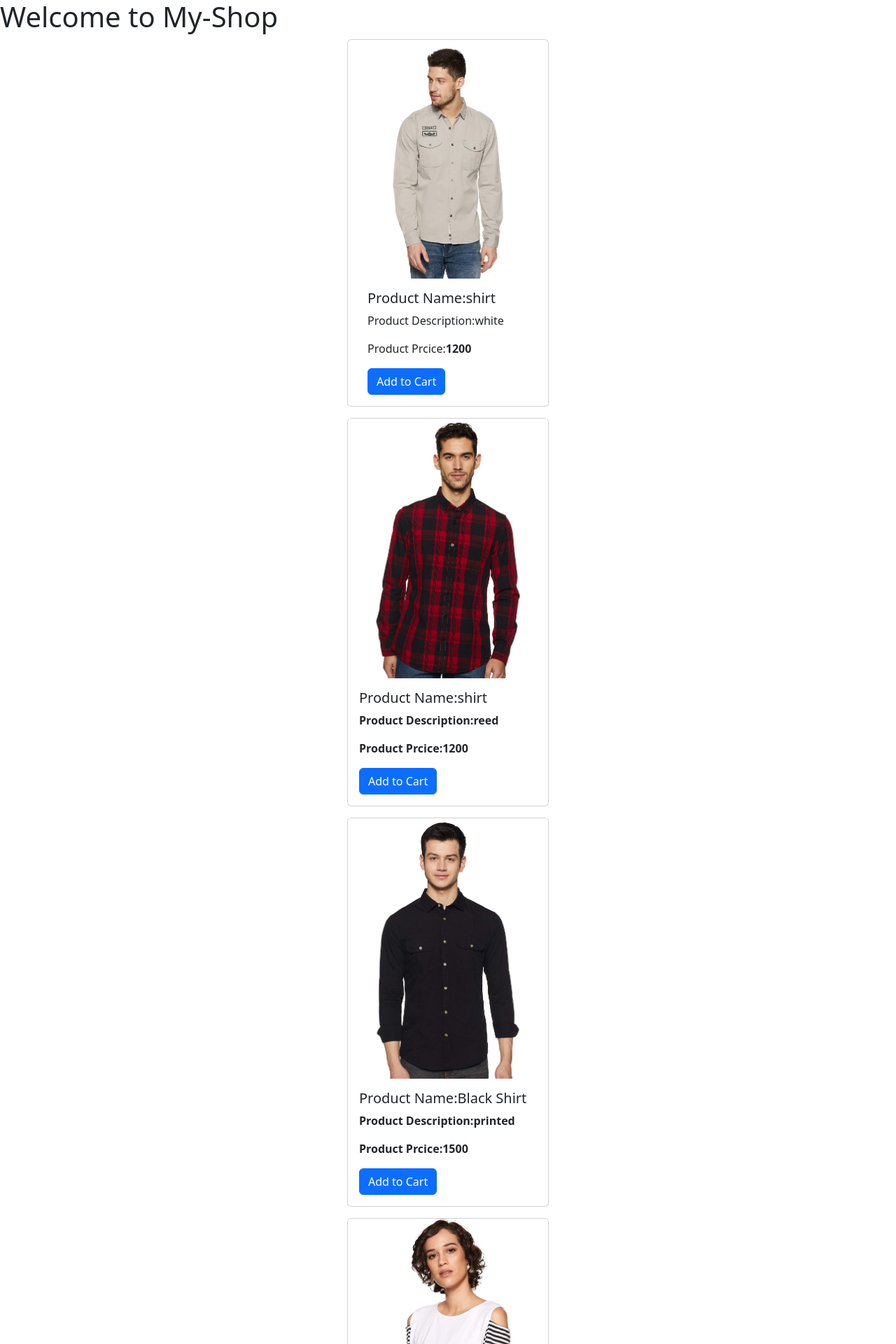
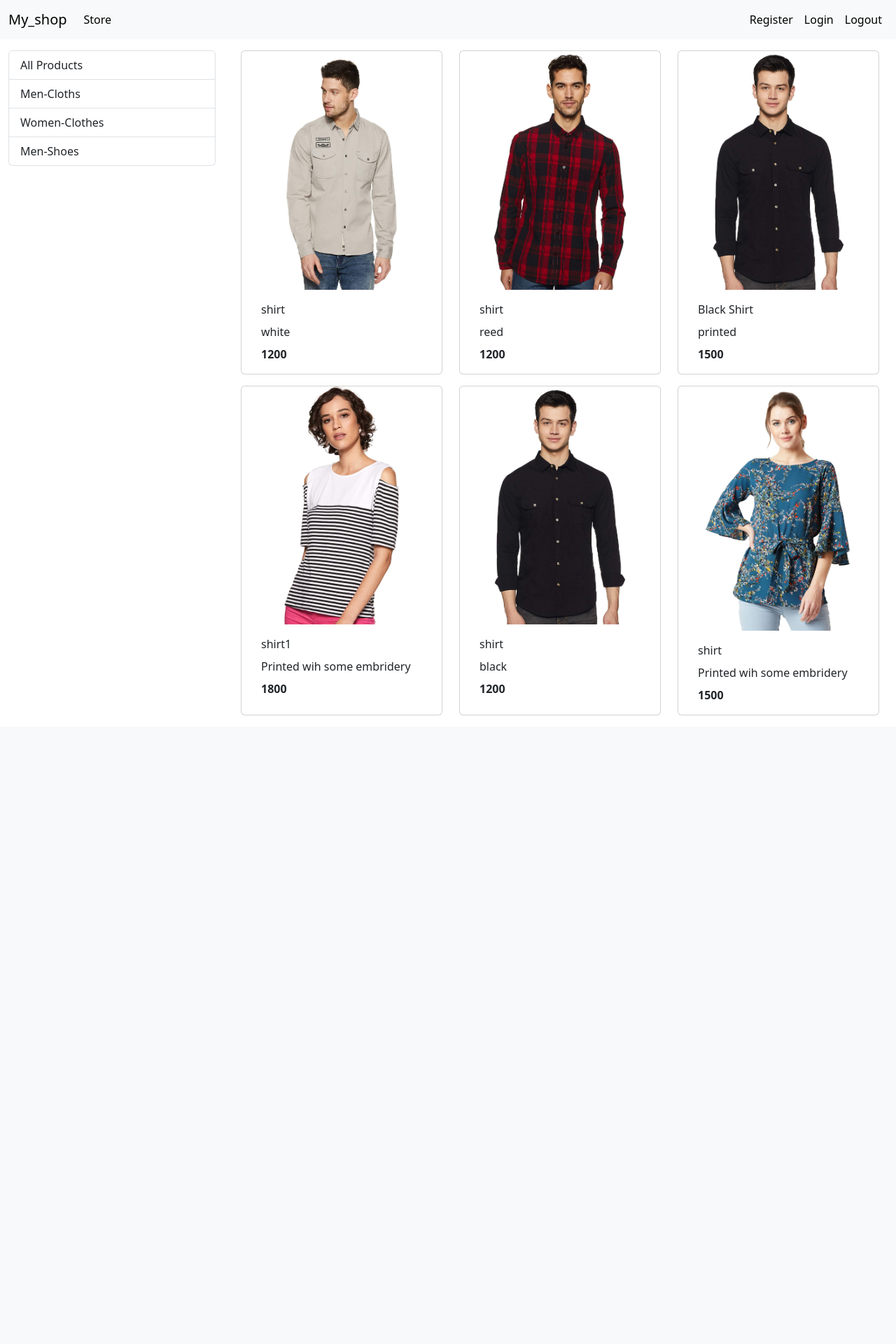
Before and after one commit to mazharrasheed/MY_SHOP, a Django app: page / in a window 1280 px wide. Shown: the top 1920 px of the page at 70% size. After the commit the page ends 1022 px from the top, so only its background shows below. Run offline with Django 4.2, Linux system fonts and the light colour scheme; data comes from the database, SQL or seed files in the repository; both versions use the stored data as it was after the commit.

Commit message:
base.html added

```diff
--- a/store/models.py
+++ b/store/models.py
@@ -4,6 +4,11 @@ from django.db import models
 
 class Category(models.Model):
     name=models.CharField(max_length=50)
+
+    @staticmethod
+    def get_all_products():
+
+        return Category.objects.all()
 
     def __str__(self):
         return self.name
--- a/store/views.py
+++ b/store/views.py
@@ -1,15 +1,17 @@
 from django.http import HttpResponse, HttpResponseRedirect
 from django.shortcuts import redirect, render
 
-from .models import Products
+from .models import Category, Products
 
 # Create your views here.
 
 def index(request):
 
     products=Products.get_all_products()
-    print(products)
+    categories=Category.get_all_products()
+    # return HttpResponse("hello world")
+    data={'products':products,'categories':categories}
+    return render(request,"index.html",data)
 
-    # return HttpResponse("hello world")
-    data={'products':products}
-    return render(request,"index.html",data)
+def show():
+    pass
--- /dev/null
+++ b/templates/base.html
@@ -0,0 +1,49 @@
+<!doctype html>
+<html lang="en">
+  <head>
+    <meta charset="utf-8">
+    <meta name="viewport" content="width=device-width, initial-scale=1">
+
+    <title>{% block title %}{% endblock title %} </title>
+
+    <link href="https://cdn.jsdelivr.net/npm/bootstrap@5.3.2/dist/css/bootstrap.min.css" rel="stylesheet" integrity="sha384-T3c6CoIi6uLrA9TneNEoa7RxnatzjcDSCmG1MXxSR1GAsXEV/Dwwykc2MPK8M2HN" crossorigin="anonymous">
+  </head>
+  <body>
+
+    <nav class="navbar navbar-expand-lg bg-body-tertiary">
+        <div class="container-fluid">
+          <a class="navbar-brand" href="#">My_shop</a>
+          <button class="navbar-toggler" type="button" data-bs-toggle="collapse" data-bs-target="#navbarSupportedContent" aria-controls="navbarSupportedContent" aria-expanded="false" aria-label="Toggle navigation">
+            <span class="navbar-toggler-icon"></span>
+          </button>
+          <div class="collapse navbar-collapse" id="navbarSupportedContent">
+            <ul class="navbar-nav me-auto mb-2 mb-lg-0">
+              <li class="nav-item">
+                <a class="nav-link active" aria-current="page" href="#">Store</a>
+              </li>
+            </ul>
+
+            <div class="d-flex" role="search">
+              <ul class="navbar-nav me-auto mb-2 mb-lg-0">
+                <li class="nav-item">
+                  <a class="nav-link active" aria-current="page" href="#">Register</a>
+                </li>
+                <li class="nav-item">
+                  <a class="nav-link active" aria-current="page" href="#">Login</a>
+                </li>
+                <li class="nav-item">
+                  <a class="nav-link active" aria-current="page" href="#">Logout</a>
+                </li>
+              </ul>
+            </div>
+          </div>
+        </div>
+      </nav>
+
+    {%  block content %}  {% endblock  %}
+
+
+    <script src="https://cdn.jsdelivr.net/npm/@popperjs/core@2.11.8/dist/umd/popper.min.js" integrity="sha384-I7E8VVD/ismYTF4hNIPjVp/Zjvgyol6VFvRkX/vR+Vc4jQkC+hVqc2pM8ODewa9r" crossorigin="anonymous"></script>
+    <script src="https://cdn.jsdelivr.net/npm/bootstrap@5.3.2/dist/js/bootstrap.min.js" integrity="sha384-BBtl+eGJRgqQAUMxJ7pMwbEyER4l1g+O15P+16Ep7Q9Q+zqX6gSbd85u4mG4QzX+" crossorigin="anonymous"></script>
+  </body>
+</html>
--- a/templates/index.html
+++ b/templates/index.html
@@ -1,44 +1,45 @@
-<!doctype html>
-<html lang="en">
+{% extends 'base.html' %}
 
-<head>
-    <meta charset="utf-8">
-    <meta name="viewport" content="width=device-width, initial-scale=1">
-    <title>My Shop</title>
-    <link href="https://cdn.jsdelivr.net/npm/bootstrap@5.3.2/dist/css/bootstrap.min.css" rel="stylesheet"
-        integrity="sha384-T3c6CoIi6uLrA9TneNEoa7RxnatzjcDSCmG1MXxSR1GAsXEV/Dwwykc2MPK8M2HN" crossorigin="anonymous">
-</head>
+{% block title %} My_Shop {% endblock title %}
 
-<body>
+{% block content %}
 
-    <h1>Welcome to My-Shop</h1>
+      <div class="container-fluid mt-3">
+        <div class="row">
+            <!-- filter -->
+            <div class="col-lg-3 mx-auto">
+                <div class="list-group">
+                    <a href="/" class="list-group-item list-group-item-action">All Products</a>
+                    {% for category in categories %}
+                    <a href="/?category={{category.id}}"
+                        class="list-group-item list-group-item-action">{{category.name}}</a>
+                    {% endfor %}
+                </div>
+            </div>
 
-    <div class="row mx-auto">
-        {% for product in products %}
-
-        <div class="card mx-auto mb-3" style="width: 18rem;">
-            <img src="{{product.pro_img.url}}" class="card-img-top" alt="...">
-            <div class="card-body">
-                <h5 class="card-title">Product Name:{{product.product_name}}</h5>
-                <p class="card-text">Product Description:{{product.pro_des}}</p>
-                <p class="card-text">Product Prcice:<b>{{product.pro_price}}</p>
-                <a href="#" class="btn btn-primary">Add to Cart</a>
+            <!-- all products -->
+            <div id='products' class="col-lg-9 mx-auto">
+                <div class="row mx-auto">
+                    {% for product in products %}
+                    <div class="card mx-auto mb-3"  style="width: 18rem;">
+                        <img class="card-img-top" src="{{product.pro_img.url}}" alt="Card image cap">
+                        <div class="card-body">
+                            <p class="card-title">{{product.product_name}}</p>
+                            <p class="card-title">{{product.pro_des}}</p>
+                            <p class="card-text"><b>{{product.pro_price}}</b></p>
+                        </div>
+                    </div>
+                    {% endfor %}
+                </div>
             </div>
         </div>
-
-        {% endfor %}
-
     </div>
 
 
+    {% endblock  %}
 
-    <script src="https://cdn.jsdelivr.net/npm/@popperjs/core@2.11.8/dist/umd/popper.min.js"
-        integrity="sha384-I7E8VVD/ismYTF4hNIPjVp/Zjvgyol6VFvRkX/vR+Vc4jQkC+hVqc2pM8ODewa9r"
-        crossorigin="anonymous"></script>
-    <script src="https://cdn.jsdelivr.net/npm/bootstrap@5.3.2/dist/js/bootstrap.min.js"
-        integrity="sha384-BBtl+eGJRgqQAUMxJ7pMwbEyER4l1g+O15P+16Ep7Q9Q+zqX6gSbd85u4mG4QzX+"
-        crossorigin="anonymous"></script>
 
-</body>
-
+    <script src="https://cdn.jsdelivr.net/npm/@popperjs/core@2.11.8/dist/umd/popper.min.js" integrity="sha384-I7E8VVD/ismYTF4hNIPjVp/Zjvgyol6VFvRkX/vR+Vc4jQkC+hVqc2pM8ODewa9r" crossorigin="anonymous"></script>
+<script src="https://cdn.jsdelivr.net/npm/bootstrap@5.3.2/dist/js/bootstrap.min.js" integrity="sha384-BBtl+eGJRgqQAUMxJ7pMwbEyER4l1g+O15P+16Ep7Q9Q+zqX6gSbd85u4mG4QzX+" crossorigin="anonymous"></script>
+  </body>
 </html>
```
Also changed, not shown: db.sqlite3, static/main.css (added), uploaded/products/71aQIPEiPwL._UL1500_.jpg (added), uploaded/products/71aQIPEiPwL._UL1500__mhPaI81.jpg (added), uploaded/products/815qCLkD6RL._UL1500_.jpg (added), uploaded/products/81Uaa6osdJL._UL1500_.jpg (added), uploaded/products/81o5eQAdsGL._UL1500_.jpg (added), uploaded/products/91ZV6MDwl3L._UL1500_.jpg (added).
